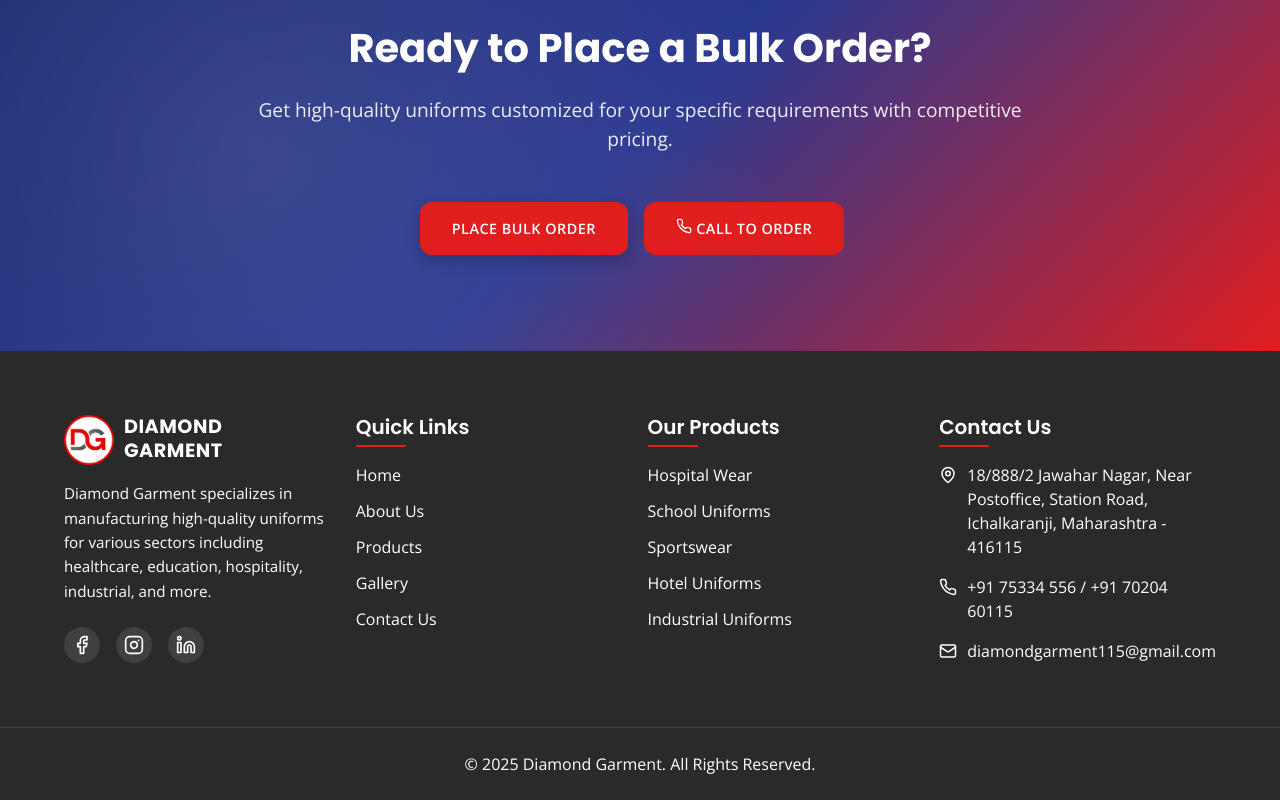
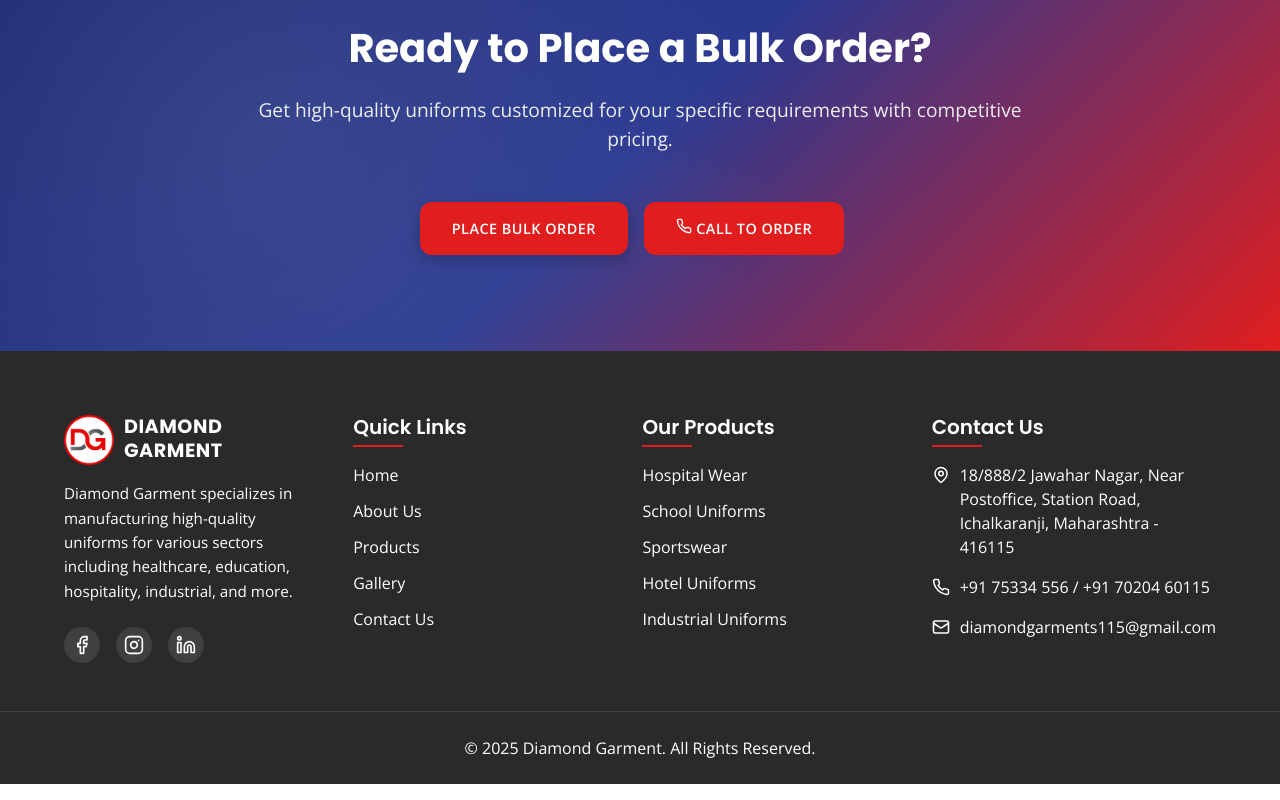
Before and after one commit to arpitsingh04/Garment-Store, a React (Vite) app in the folder project/: page /about in a window 1280 px wide. Shown: the part 2100-2900 px from the top of the page. Built offline with nearby package versions, Linux system fonts and the light colour scheme.

Commit message:
minor changes

```diff
--- a/project/src/components/common/Footer.tsx
+++ b/project/src/components/common/Footer.tsx
@@ -67,7 +67,7 @@
             </li>
             <li>
               <MailIcon size={18} />
-              <span>diamondgarment115@gmail.com</span>
+              <span>diamondgarments115@gmail.com</span>
             </li>
           </ul>
         </div>
```
Also changed, not shown: 2 other files (tests, documents, lock files or other folders).
